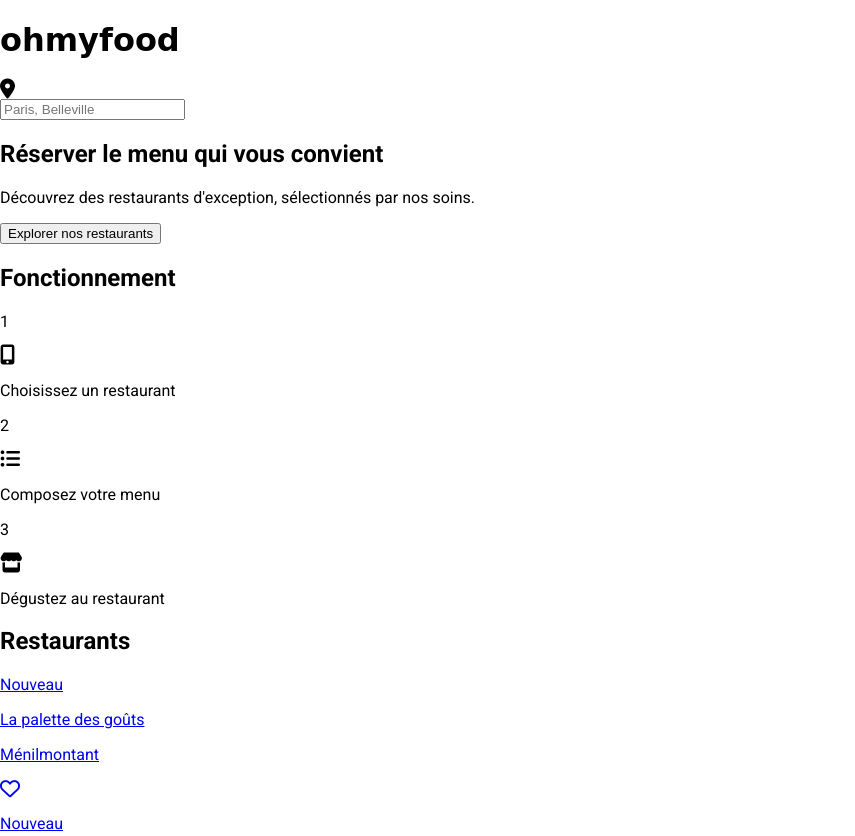
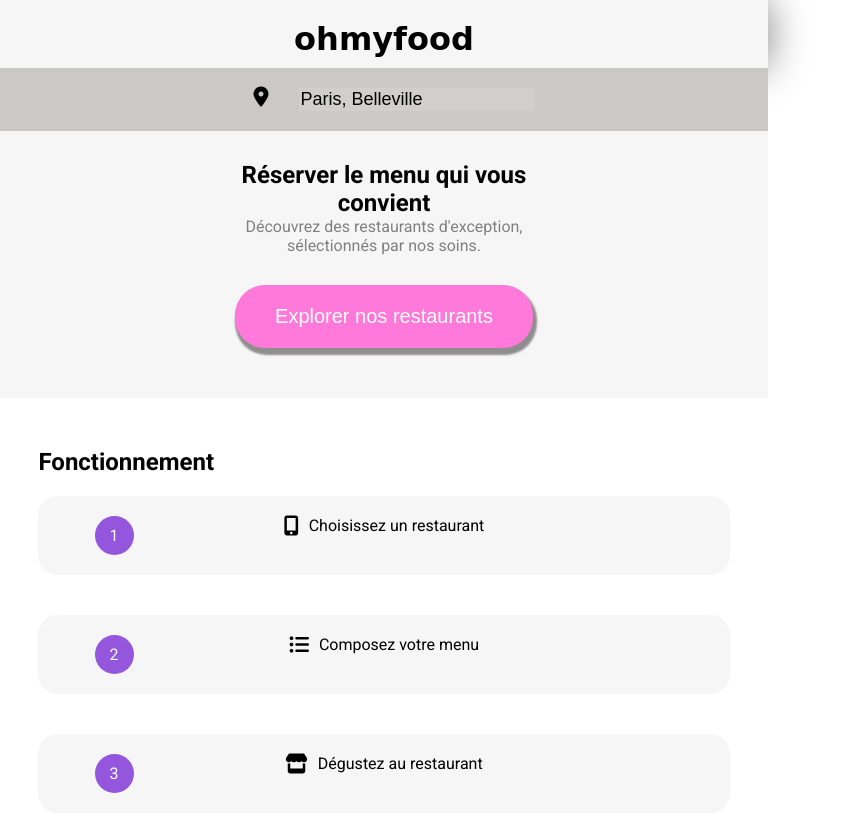
Before and after one commit to ilionnel/OHmyfood, a website: page index.html in a window 1280 px wide. Shown: the top 836 px of the page, without its empty margins (0-855 px from the left). Drawn offline with Linux system fonts and the light colour scheme; a web font is replaced by a local one.

Commit message:
Ajout du dossier public

```diff
--- a/public/css/style.css
+++ b/public/css/style.css
@@ -1,5 +1,5 @@
 @import url("https://fonts.googleapis.com/css2?family=Roboto:wght@300;400;700&family=Shrikhand&display=swap");
-body, main, footer {
+body, header, main, footer {
   width: 100%;
   max-width: 768px;
   margin: 0px;
@@ -10,18 +10,216 @@
   height: 6000px;
 }
 
-h1 {
+.container {
+  width: 100%;
+  max-width: inherit;
+  display: flex;
+  justify-content: center;
+  align-items: center;
+  flex-direction: column;
+}
+.container__title {
+  width: 90%;
+  max-width: inherit;
+  display: flex;
+  flex-direction: column;
+  justify-content: center;
+  margin-top: 50px;
+}
+.container__contents {
+  width: 100%;
+  max-width: inherit;
+  display: flex;
+  flex-direction: column;
+  justify-content: center;
+  align-items: center;
+}
+
+.card {
+  width: 90%;
+  max-width: inherit;
+  border: 2px solid black;
+  border-radius: 25px;
+  margin: 10px 0;
+  display: flex;
+  justify-content: center;
+  align-items: center;
+  flex-direction: column;
+}
+.card__contents {
+  width: 90%;
+  max-width: inherit;
+  color: black;
+  display: flex;
+  flex-direction: row;
+  justify-content: space-between;
+  align-items: center;
+  margin: 10px;
+}
+
+ul {
+  margin: 0;
+  padding: 0;
+}
+
+h1, h3 {
   font-family: "Shrikhand", cursive;
+  margin: 0;
 }
 
 p, h2 {
   font-family: "Roboto", sans-serif;
+  margin: 0;
 }
 
-nav {
+i {
+  padding: 0 10px 0 0;
+}
+
+.logo {
+  background-color: rgb(246, 246, 246);
+  display: flex;
+  justify-content: center;
+  align-items: center;
+  margin: 0px;
+  padding: 20px 0 10px 0;
+  box-shadow: 0 0 40px 0 gray;
+}
+
+.form__button {
+  background-color: #FF79DA;
+  color: white;
+  font-size: 20px;
+  padding: 20px 40px;
+  border: none;
+  border-radius: 30px;
+  box-shadow: 2px 5px 2px 2px rgb(144, 141, 141);
+}
+
+.footer {
+  color: white;
+  display: flex;
+  justify-content: center;
+  align-items: center;
+  flex-direction: column;
+  background-color: rgb(60, 60, 60);
+}
+.footer__title {
+  width: 90%;
+  padding: 20px 0;
+}
+.footer__contents {
+  width: 90%;
+  margin-bottom: 20px;
+}
+
+.bulletPointFooter {
+  list-style: none;
+  text-decoration: none;
+  margin: 0 0 10px 0;
+}
+
+.onOneLine {
+  display: flex;
+  flex-direction: row;
+  align-items: center;
+}
+
+form {
   display: flex;
   flex-direction: column;
+  align-items: center;
+  padding: 0 0 50px 0px;
+  background-color: rgb(246, 246, 246);
+}
+
+::placeholder {
+  color: black;
+}
+
+.location {
+  background-color: rgb(211, 206, 206);
+}
+
+a {
+  text-decoration: none;
+}
+
+.bold {
+  font-weight: bold;
+}
+
+.color-white {
+  color: white;
+}
+
+.location {
+  width: 100%;
+  display: flex;
+  flex-direction: row;
   justify-content: center;
+  background-color: rgb(205, 200, 200);
+  padding: 20px 0 20px 0;
+}
+.location__icon {
+  padding: 0 20px;
+}
+.location__input {
+  font-size: 18px;
+  border: none;
+  background-color: rgb(211, 206, 206);
+}
+
+.presentation {
+  display: flex;
+  justify-content: center;
+  align-items: center;
+  flex-direction: column;
+  text-align: center;
+  padding: 30px 0;
+}
+.presentation__title {
+  width: 60%;
+}
+.presentation__subtitle {
+  width: 60%;
+  color: gray;
+}
+
+.manual {
+  width: 90%;
+  background-color: rgb(246, 246, 246);
+  border-radius: 20px;
+  box-shadow: 20px black;
+  display: flex;
+  flex-direction: row;
+  justify-content: center;
+  margin: 20px 0;
+  padding: 20px 0;
+}
+.manual__purpleCaracters {
+  position: relative;
+  margin: 0 0 0 -540px;
+}
+.manual__instructions {
+  position: absolute;
+  display: flex;
+  flex-direction: row;
+  justify-content: center;
+  align-items: center;
+}
+
+.circle {
+  color: white;
+  background-color: #9356DC;
+  border-radius: 100%;
+  padding: 10px 15px;
+}
+
+.greenPin {
+  background-color: rgb(40, 240, 40);
+  color: green;
+  padding: 5px;
 }
 
 /*# sourceMappingURL=style.css.map */
```
Also changed, not shown: 1 other file.
